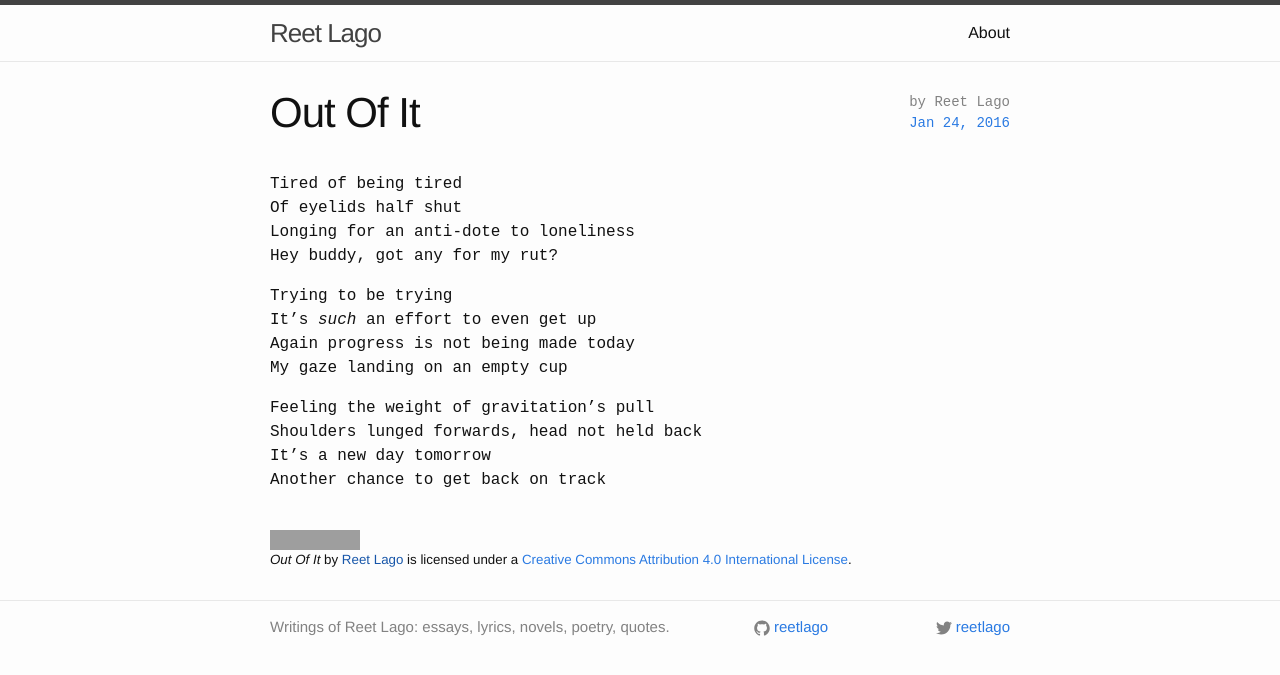
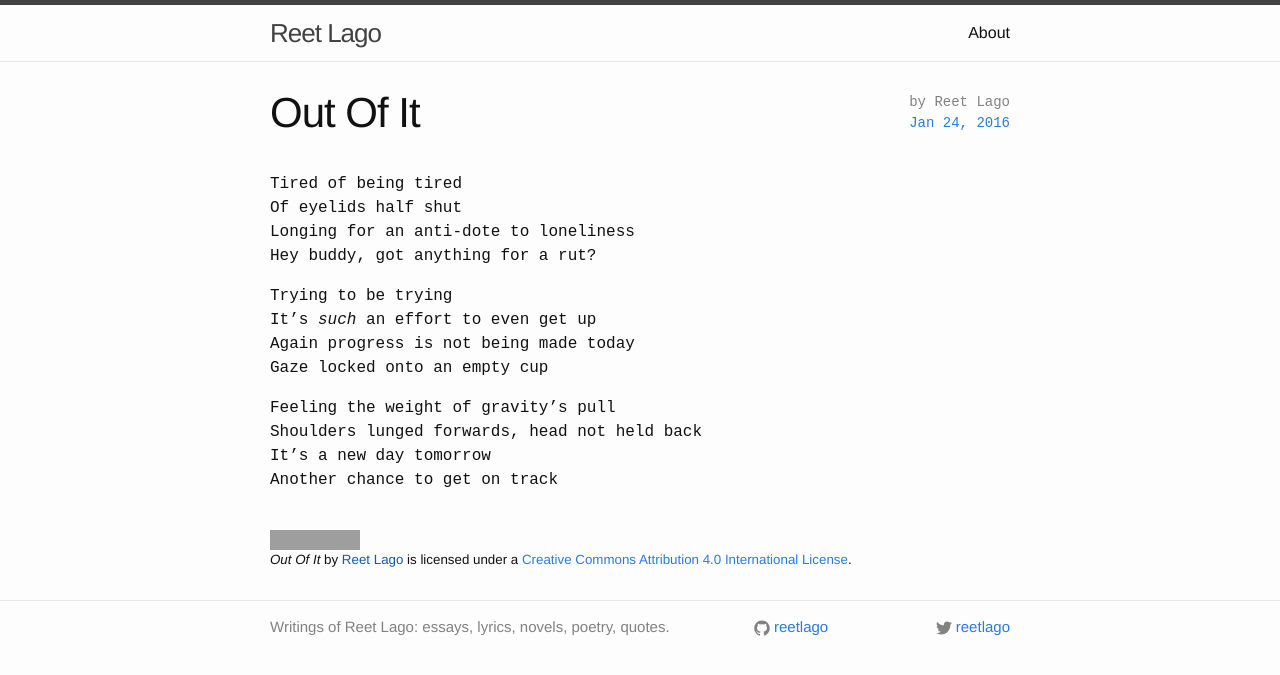
Before and after one commit to reetlago/reetlago.github.io, a Jekyll site: the page built from _posts/2016-01-24-out-of-it.md, in a window 1280 px wide. Shown: the top 675 px of the page. Built offline with Jekyll 4.4.1, drawn with Linux system fonts in a browser that asks for light colours; grey boxes are pictures that could not be loaded.

Commit message:
Improve flow

```diff
--- a/_posts/2016-01-24-out-of-it.md
+++ b/_posts/2016-01-24-out-of-it.md
@@ -5,14 +5,14 @@ category: poetry
 Tired of being tired
 Of eyelids half shut
 Longing for an anti-dote to loneliness
-Hey buddy, got any for my rut?
+Hey buddy, got anything for a rut?
 
 Trying to be trying
 It's _such_ an effort to even get up
 Again progress is not being made today
-My gaze landing on an empty cup
+Gaze locked onto an empty cup
 
-Feeling the weight of gravitation's pull
+Feeling the weight of gravity's pull
 Shoulders lunged forwards, head not held back
 It's a new day tomorrow
-Another chance to get back on track
+Another chance to get on track
```
